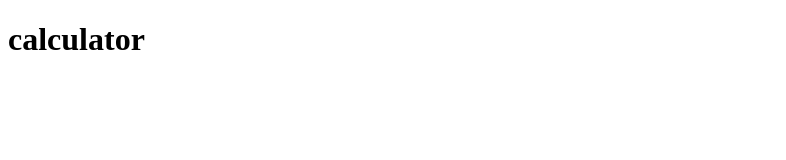
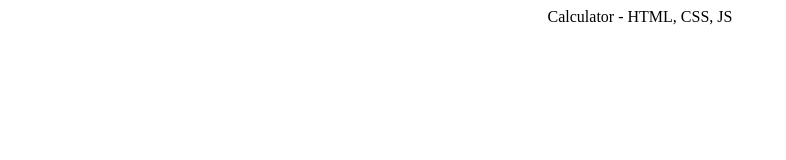
Before and after one commit to rodgerswisdom/Calculator_js, a plain HTML site: page index.html in a window 1280 px wide. Shown: the whole page, without its empty margins (0-786 px from the left). Drawn offline with Linux system fonts and the light colour scheme.

Commit message:
feat: calculator window

```diff
--- /dev/null
+++ b/css/home.css
@@ -0,0 +1,4 @@
+*{
+    height: 100vh;
+    text-align: center;
+}
--- a/index.html
+++ b/index.html
@@ -3,9 +3,19 @@
 <head>
   <meta charset="UTF-8">
   <meta name="viewport" content="width=device-width, initial-scale=1.0">
+
+  <!-- CSS Links -->
+   <link rel="stylesheet" href="./css/home.css">
   <title>Calculator</title>
 </head>
 <body>
-  <h1>calculator</h1>
+  <header>
+    <nav>Calculator - HTML, CSS, JS</nav>
+  </header>
+  <section>
+    <div class="calculator-window">
+
+    </div>
+  </section>
 </body>
 </html>
```
